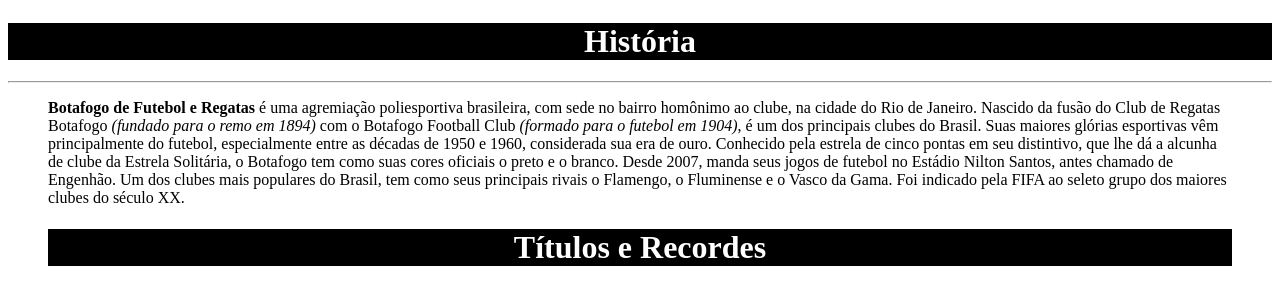
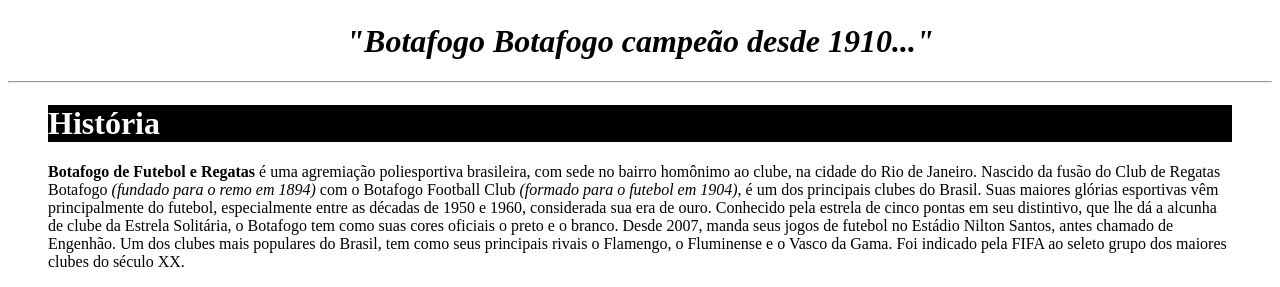
Before and after one commit to naironluiz/site-aula-11-08, a plain HTML site: page index.html in a window 1280 px wide. Shown: the part 452-739 px from the top of the page. Drawn offline with Linux system fonts and the light colour scheme.

Commit message:
Update index.html

```diff
--- a/index.html
+++ b/index.html
@@ -8,10 +8,10 @@
     <div style="text-align:center;">
     <h1 style="font-size:60px; color: white; background-color: black;">  Botafogo de Futebol e Regatas</h1>
         <img src="https://upload.wikimedia.org/wikipedia/commons/thumb/5/52/Botafogo_de_Futebol_e_Regatas_logo.svg/120px-Botafogo_de_Futebol_e_Regatas_logo.svg.png"><br>
-    <h1 style="color: white; background-color: black;">História</h1>
+        <p><h1 style="font-family: Times New Roman"><i>"Botafogo Botafogo campeão desde 1910..."</i></h1></p>
     </div>
     <hr>
-    <b>    <blockquote>Botafogo de Futebol e Regatas</b> é uma agremiação poliesportiva brasileira, com sede no bairro homônimo ao clube, na cidade do Rio de Janeiro. Nascido da fusão do Club de Regatas Botafogo <i>(fundado para o remo em 1894)</i> com o Botafogo Football Club <i>(formado para o futebol em 1904)</i>, é um dos principais clubes do Brasil. Suas maiores glórias esportivas vêm principalmente do futebol, especialmente entre as décadas de 1950 e 1960, considerada sua era de ouro.
+    <b>    <blockquote><h1 style="color: white; background-color: black;">História</h1>Botafogo de Futebol e Regatas</b> é uma agremiação poliesportiva brasileira, com sede no bairro homônimo ao clube, na cidade do Rio de Janeiro. Nascido da fusão do Club de Regatas Botafogo <i>(fundado para o remo em 1894)</i> com o Botafogo Football Club <i>(formado para o futebol em 1904)</i>, é um dos principais clubes do Brasil. Suas maiores glórias esportivas vêm principalmente do futebol, especialmente entre as décadas de 1950 e 1960, considerada sua era de ouro.
 
         Conhecido pela estrela de cinco pontas em seu distintivo, que lhe dá a alcunha de clube da Estrela Solitária, o Botafogo tem como suas cores oficiais o preto e o branco. Desde 2007, manda seus jogos de futebol no Estádio Nilton Santos, antes chamado de Engenhão. Um dos clubes mais populares do Brasil, tem como seus principais rivais o Flamengo, o Fluminense e o Vasco da Gama.
 
```
